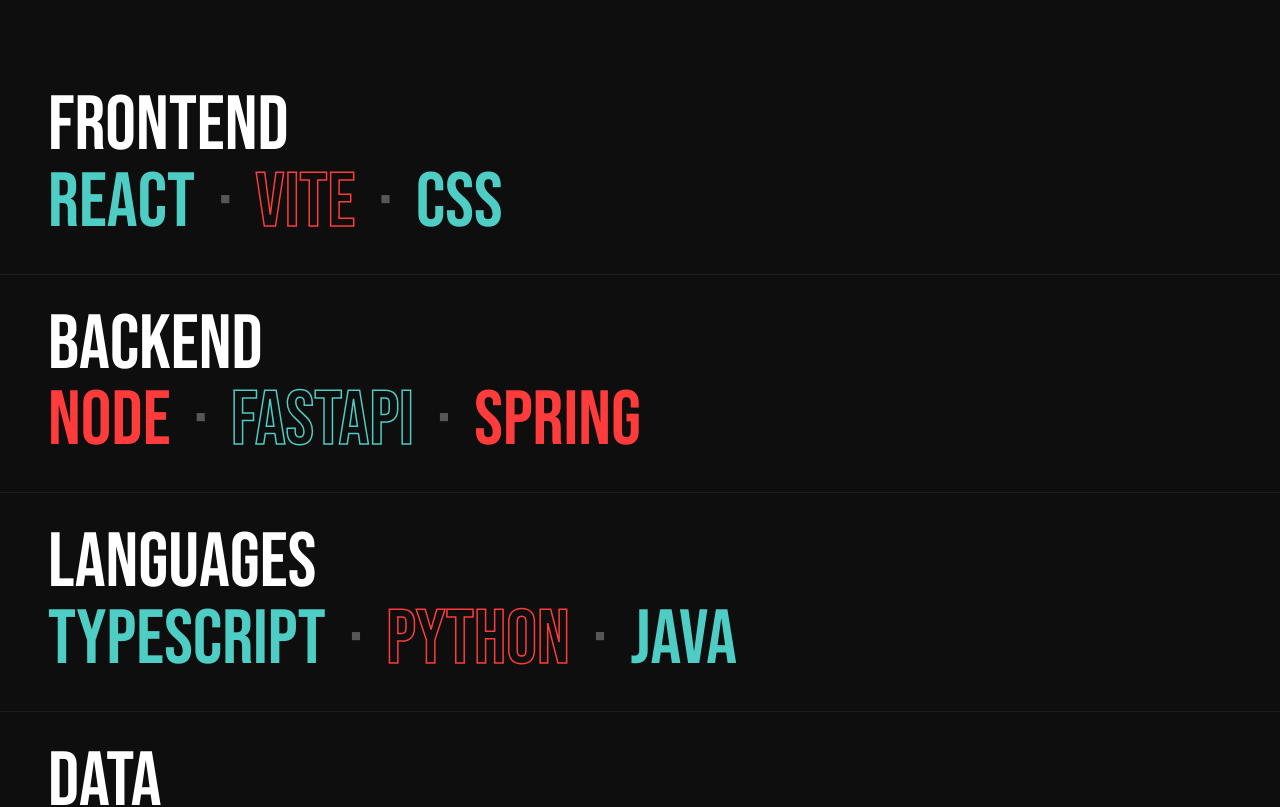
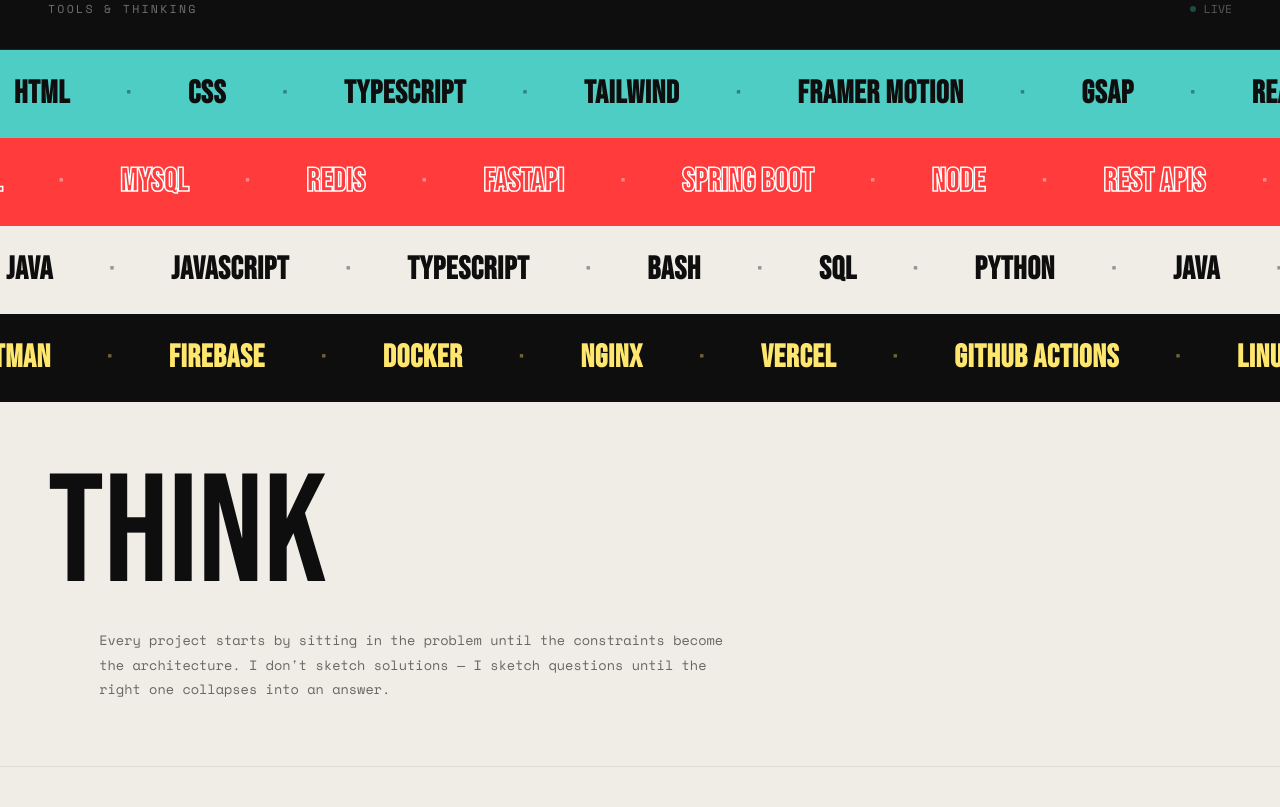
Before and after one commit to Mirudull-D/Portfolio-2, a React (Vite) app: page / in a window 1280 px wide. Shown: the part 3540-4347 px from the top of the page. Built offline with nearby package versions, Linux system fonts and the light colour scheme.

Commit message:
strips done

```diff
--- a/src/components/Stack/Stack.jsx
+++ b/src/components/Stack/Stack.jsx
@@ -1,74 +1,85 @@
-import React from 'react';
+import { useRef } from 'react';
+import { useScrollReveal } from '../../hooks/useScrollReveal';
 import styles from './Stack.module.css';
 
-const stackRows = [
+const strips = [
   {
-    category: 'FRONTEND',
-    techs: [
-      { name: 'REACT', color: 'var(--riso-cyan)', outlined: false },
-      { name: 'VITE', color: 'var(--riso-red)', outlined: true },
-      { name: 'CSS', color: 'var(--riso-cyan)', outlined: false },
-    ]
+    direction: 'left',
+    speed: '30s',
+    className: styles.strip1,
+    items: ['REACT', 'VITE', 'HTML', 'CSS', 'TYPESCRIPT', 'TAILWIND', 'FRAMER MOTION', 'GSAP'],
+    outlined: false,
   },
   {
-    category: 'BACKEND',
-    techs: [
-      { name: 'NODE', color: 'var(--riso-red)', outlined: false },
-      { name: 'FASTAPI', color: 'var(--riso-cyan)', outlined: true },
-      { name: 'SPRING', color: 'var(--riso-red)', outlined: false },
-    ]
+    direction: 'right',
+    speed: '24s',
+    className: styles.strip2,
+    items: ['FASTAPI', 'SPRING BOOT', 'NODE', 'REST APIs', 'JWT', 'POSTGRESQL', 'MYSQL', 'REDIS'],
+    outlined: true,
   },
   {
-    category: 'LANGUAGES',
-    techs: [
-      { name: 'TYPESCRIPT', color: 'var(--riso-cyan)', outlined: false },
-      { name: 'PYTHON', color: 'var(--riso-red)', outlined: true },
-      { name: 'JAVA', color: 'var(--riso-cyan)', outlined: false },
-    ]
+    direction: 'left',
+    speed: '36s',
+    className: styles.strip3,
+    items: ['PYTHON', 'JAVA', 'JAVASCRIPT', 'TYPESCRIPT', 'BASH', 'SQL'],
+    outlined: false,
   },
   {
-    category: 'DATA',
-    techs: [
-      { name: 'POSTGRES', color: 'var(--riso-red)', outlined: false },
-      { name: 'REDIS', color: 'var(--riso-cyan)', outlined: true },
-      { name: 'MONGO', color: 'var(--riso-red)', outlined: false },
-    ]
+    direction: 'right',
+    speed: '28s',
+    className: styles.strip4,
+    items: ['DOCKER', 'NGINX', 'VERCEL', 'GITHUB ACTIONS', 'LINUX', 'POSTMAN', 'FIREBASE'],
+    outlined: false,
   },
-  {
-    category: 'DEVOPS',
-    techs: [
-      { name: 'DOCKER', color: 'var(--riso-cyan)', outlined: false },
-      { name: 'GIT', color: 'var(--riso-red)', outlined: true },
-      { name: 'LINUX', color: 'var(--riso-cyan)', outlined: false },
-    ]
-  }
 ];
 
+const MarqueeStrip = ({ strip }) => {
+  const itemMarkup = strip.items.map((item, i) => (
+    <span key={i} className={`${styles.stripItem} ${strip.outlined ? styles.outlined : ''}`}>
+      {item}
+    </span>
+  ));
+
+  const separator = <span className={styles.stripSeparator}>·</span>;
+
+  const list = [
+    ...strip.items.flatMap((item, i) => [
+      <span key={`a-${i}`} className={`${styles.stripItem} ${strip.outlined ? styles.outlined : ''}`}>{item}</span>,
+      <span key={`s-${i}`} className={styles.stripSeparator}>·</span>,
+    ]),
+    ...strip.items.flatMap((item, i) => [
+      <span key={`b-${i}`} className={`${styles.stripItem} ${strip.outlined ? styles.outlined : ''}`}>{item}</span>,
+      <span key={`t-${i}`} className={styles.stripSeparator}>·</span>,
+    ]),
+  ];
+
+  return (
+    <div className={`${styles.strip} ${styles[strip.direction]} ${strip.className}`} style={{ '--speed': strip.speed }}>
+      <div className={styles.stripTrack}>
+        {list}
+      </div>
+    </div>
+  );
+};
+
 export default function Stack() {
+  const [ref, isVisible] = useScrollReveal({ threshold: 0.2 });
+
   return (
-    <section className={styles.stack}>
-      <div className={styles.label}>TOOLS &amp; THINKING</div>
-      <div className={styles.rows}>
-        {stackRows.map((row) => (
-          <div key={row.category} className={`${styles.row} interactive-text`} style={{ '--strike-color': 'var(--riso-cyan)' }}>
-            <span className={styles.categoryName}>{row.category}</span>
-            <span className={styles.techList}>
-              {row.techs.map((tech, j) => (
-                <span key={tech.name}>
-                  <span
-                    className={tech.outlined ? styles.techOutlined : styles.techFilled}
-                    style={{ color: tech.color }}
-                  >
-                    {tech.name}
-                  </span>
-                  {j < row.techs.length - 1 && (
-                    <span className={styles.dot}>·</span>
-                  )}
-                </span>
-              ))}
-            </span>
+    <section className={styles.stack} ref={ref}>
+      <div className={styles.stackBlock}>
+        <div className={styles.header}>
+          <div className={styles.label}>TOOLS &amp; THINKING</div>
+          <div className={styles.liveIndicator}>
+            <div className={styles.liveDot} />
+            <span className={styles.liveText}>LIVE</span>
           </div>
-        ))}
+        </div>
+        <div className={`${styles.stripBlock} ${isVisible ? styles.revealed : ''}`}>
+          {strips.map((strip, i) => (
+            <MarqueeStrip key={i} strip={strip} />
+          ))}
+        </div>
       </div>
     </section>
   );
--- a/src/components/Stack/Stack.module.css
+++ b/src/components/Stack/Stack.module.css
@@ -1,16 +1,24 @@
 .stack {
+  background: var(--bg-dark);
+  padding: 0;
   position: relative;
-  background-color: var(--bg-dark);
-  color: #FFF;
-  padding-top: 120px;
-  padding-bottom: 80px;
-  min-height: 100vh;
+  overflow: hidden;
+}
+
+.stack-block {
+  width: 100%;
+}
+
+.header {
+  display: flex;
+  justify-content: space-between;
+  align-items: center;
+  padding: 64px 48px 32px;
+  background: var(--bg-dark);
+  border-bottom: 1px solid rgba(255, 255, 255, 0.08);
 }
 
 .label {
-  position: absolute;
-  top: 48px;
-  left: 48px;
   font-family: var(--font-mono);
   font-size: 0.72rem;
   letter-spacing: 0.2em;
@@ -19,64 +27,202 @@
   color: #FFF;
 }
 
-.rows {
-  width: 100%;
+.liveIndicator {
+  display: flex;
+  align-items: center;
+  gap: 8px;
 }
 
-.row {
-  width: 100%;
-  border-bottom: 1px solid rgba(255, 255, 255, 0.06);
-  padding: 32px 48px;
-  display: flex;
-  justify-content: space-between;
-  align-items: baseline;
-  flex-wrap: wrap;
-  gap: 16px;
+.liveDot {
+  width: 6px;
+  height: 6px;
+  border-radius: 50%;
+  background: var(--riso-cyan);
+  animation: pulse 1.5s ease-in-out infinite;
 }
 
-.categoryName {
+@keyframes pulse {
+  0%, 100% { opacity: 1; }
+  50% { opacity: 0.3; }
+}
+
+.liveText {
+  font-family: var(--font-mono);
+  font-size: 0.72rem;
+  color: #FFF;
+  opacity: 0.3;
+}
+
+.stripBlock {
+  width: 100%;
+  clip-path: polygon(0 100%, 100% 100%, 100% 100%, 0 100%);
+  transition: clip-path 0.65s cubic-bezier(0.76, 0, 0.24, 1);
+}
+
+.stripBlock.revealed {
+  clip-path: polygon(0 0, 100% 0, 100% 100%, 0 100%);
+}
+
+@media (prefers-reduced-motion: reduce) {
+  .stripBlock {
+    clip-path: none;
+  }
+}
+
+.strip {
+  width: 100%;
+  height: 88px;
+  overflow: hidden;
+  display: flex;
+  align-items: center;
+  position: relative;
+}
+
+.strip::before {
+  content: '';
+  position: absolute;
+  inset: 0;
+  opacity: 0;
+  transition: opacity 0.3s ease;
+  pointer-events: none;
+}
+
+.strip:hover::before {
+  opacity: 1;
+}
+
+.strip:hover .stripTrack {
+  animation-play-state: paused;
+}
+
+.strip.left .stripTrack {
+  animation: scrollLeft var(--speed) linear infinite;
+}
+
+.strip.right .stripTrack {
+  animation: scrollRight var(--speed) linear infinite;
+}
+
+.stripTrack {
+  display: flex;
+  align-items: center;
+  white-space: nowrap;
+  width: max-content;
+  padding: 0;
+}
+
+@keyframes scrollLeft {
+  from { transform: translateX(0); }
+  to { transform: translateX(-50%); }
+}
+
+@keyframes scrollRight {
+  from { transform: translateX(-50%); }
+  to { transform: translateX(0); }
+}
+
+.stripItem {
   font-family: var(--font-display);
-  font-size: clamp(4vw, 6vw, 7vw);
+  font-size: 2rem;
+  font-weight: 900;
+  padding: 0 28px;
   line-height: 1;
+  letter-spacing: 0.02em;
+}
+
+.stripItem.outlined {
+  -webkit-text-stroke: 1.5px #FFF;
+  color: transparent;
+}
+
+.stripSeparator {
+  font-family: var(--font-display);
+  font-size: 2rem;
+  padding: 0 28px;
+  line-height: 1;
+  opacity: 0.4;
+}
+
+/* Strip 1 — Frontend — Cyan */
+.strip1 {
+  background: var(--riso-cyan);
+}
+
+.strip1 .stripItem {
+  color: var(--bg-dark);
+}
+
+.strip1 .stripSeparator {
+  color: var(--bg-dark);
+}
+
+.strip1::before {
+  background: rgba(255, 255, 255, 0.06);
+}
+
+/* Strip 2 — Backend — Red */
+.strip2 {
+  background: var(--riso-red);
+}
+
+.strip2 .stripSeparator {
   color: #FFF;
 }
 
-.techList {
-  font-family: var(--font-display);
-  font-size: clamp(4vw, 6vw, 7vw);
-  line-height: 1;
-  text-align: right;
-  display: flex;
-  align-items: baseline;
-  flex-wrap: wrap;
-  gap: 0;
+.strip2::before {
+  background: rgba(255, 255, 255, 0.06);
 }
 
-.techFilled {
-  /* Filled with the specified color */
+/* Strip 3 — Language — Off-white */
+.strip3 {
+  background: var(--bg-light);
 }
 
-.techOutlined {
-  -webkit-text-stroke: 1.5px currentColor;
-  -webkit-text-fill-color: transparent;
+.strip3 .stripItem {
+  color: var(--bg-dark);
 }
 
-.dot {
-  color: rgba(255, 255, 255, 0.3);
-  margin: 0 0.3em;
+.strip3 .stripSeparator {
+  color: var(--bg-dark);
+}
+
+.strip3::before {
+  background: rgba(0, 0, 0, 0.03);
+}
+
+/* Strip 4 — Infrastructure — Black */
+.strip4 {
+  background: var(--bg-dark);
+}
+
+.strip4 .stripItem {
+  color: var(--riso-yellow);
+}
+
+.strip4 .stripSeparator {
+  color: var(--riso-yellow);
+}
+
+.strip4::before {
+  background: rgba(255, 255, 255, 0.06);
 }
 
 @media (max-width: 768px) {
-  .row {
-    flex-direction: column;
-    padding: 24px 24px;
-    gap: 8px;
+  .header {
+    padding: 48px 24px 24px;
   }
-  .techList {
-    text-align: left;
-    font-size: clamp(6vw, 8vw, 10vw);
+
+  .stripItem {
+    font-size: 1.5rem;
+    padding: 0 16px;
   }
-  .categoryName {
-    font-size: clamp(6vw, 8vw, 10vw);
+
+  .stripSeparator {
+    font-size: 1.5rem;
+    padding: 0 16px;
+  }
+
+  .strip {
+    height: 64px;
   }
 }
```
